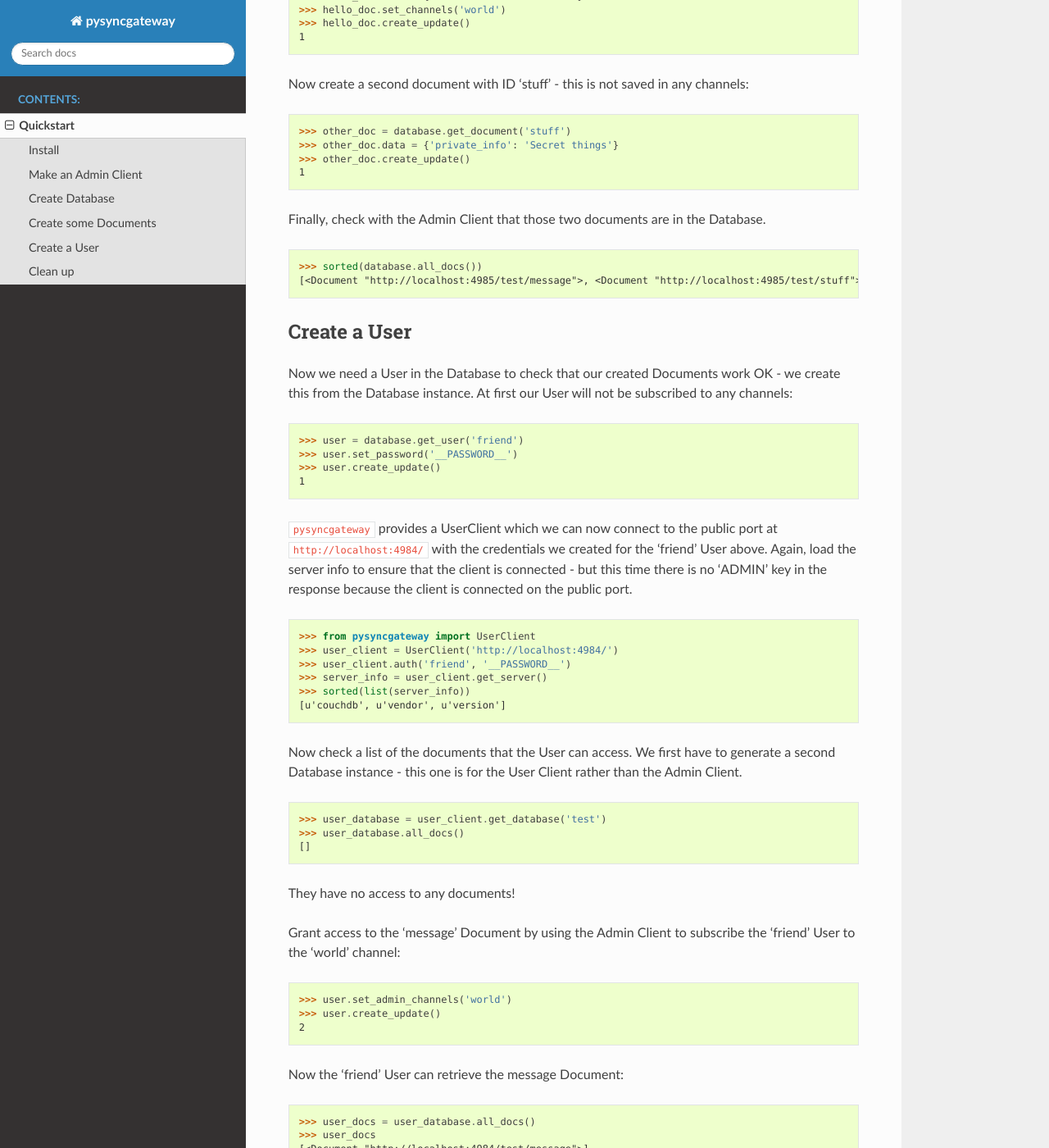
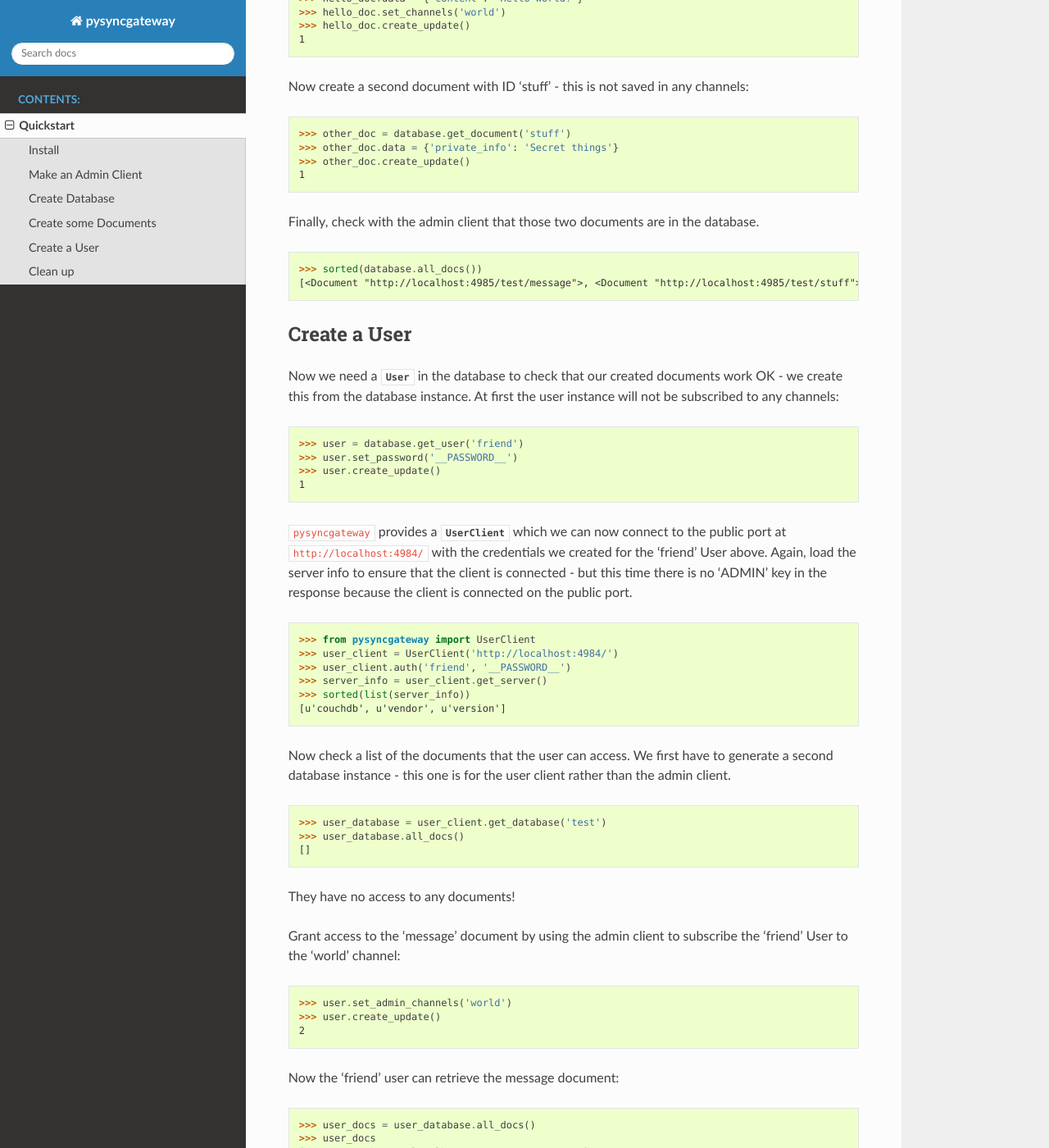
Before and after one commit to constructpm/pysyncgateway, a Sphinx documentation site: the page built from docs/quickstart.rst, in a window 1280 px wide and 1400 px high, scrolled down 1481 px. Shown: the whole window at 82% size. Built offline with Sphinx 7.4.7 and the Read the Docs theme 2.0.0, drawn with Linux system fonts in a browser that asks for light colours; pages that are not in the unit, such as notebooks, are missing from menus; some of the changed text lies outside the part shown.

Commit message:
Clean up doc TOC and cross reference

```diff
--- a/docs/quickstart.rst
+++ b/docs/quickstart.rst
@@ -14,7 +14,8 @@ Make an Admin Client
 --------------------
 
 Assuming that you have a Sync Gateway running with its admin port on
-``http://localhost:4985/``, create an Admin Client to connect:
+``http://localhost:4985/``, create an instance of :class:`AdminClient
+<pysyncgateway.admin_client.AdminClient>` to connect:
 
 .. testsetup::
 
@@ -38,11 +39,10 @@ loading the server info from Sync Gateway:
     >>> server_info['version']
     u'Couchbase Sync Gateway/1.5.1(4;cb9522c)'
 
-
-You can use the Admin Client to load a list of databases currently on the Sync
+You can use the admin client to load a list of databases currently on the Sync
 Gateway (the `default Docker container
 <https://hub.docker.com/r/couchbase/sync-gateway/>`_ is initialised with a
-Database called 'db'):
+database called 'db'):
 
 .. doctest::
     :hide:
@@ -59,7 +59,8 @@ Database called 'db'):
 Create Database
 ---------------
 
-Create a new Database to contain our test User and Document:
+Create a new instance of :class:`Database <pysyncgateway.database.Database>` to
+contain our test user and document:
 
 .. doctest::
 
@@ -67,7 +68,7 @@ Create a new Database to contain our test User and Document:
     >>> database.create()
     True
 
-The new 'test' Database will not contain any Documents or Users:
+The new 'test' database will not contain any documents or users:
 
 .. doctest::
 
@@ -80,9 +81,9 @@ The new 'test' Database will not contain any Documents or Users:
 Create some Documents
 ---------------------
 
-First create a Document with the ID 'message'. This will have the "Hello
-World!" content and be in the 'world' channel (we'll use this to test with our
-User later):
+First create a :class:`Document <pysyncgateway.document.Document>` with the ID
+'message'. This will have the "Hello World!" content and be in the 'world'
+channel (we'll use this to test with our User later):
 
 .. doctest::
 
@@ -102,8 +103,8 @@ channels:
     >>> other_doc.create_update()
     1
 
-Finally, check with the Admin Client that those two documents are in the
-Database.
+Finally, check with the admin client that those two documents are in the
+database.
 
 .. doctest::
 
@@ -114,9 +115,9 @@ Database.
 Create a User
 -------------
 
-Now we need a User in the Database to check that our created Documents work OK
-- we create this from the Database instance. At first our User will not be
-subscribed to any channels:
+Now we need a :class:`User <pysyncgateway.user.User>` in the database to check
+that our created documents work OK - we create this from the database instance.
+At first the user instance will not be subscribed to any channels:
 
 .. doctest::
 
@@ -125,7 +126,8 @@ subscribed to any channels:
     >>> user.create_update()
     1
 
-``pysyncgateway`` provides a UserClient which we can now connect to the public
+``pysyncgateway`` provides a :class:`UserClient
+<pysyncgateway.user_client.UserClient>` which we can now connect to the public
 port at ``http://localhost:4984/`` with the credentials we created for the
 'friend' User above. Again, load the server info to ensure that the client is
 connected - but this time there is no 'ADMIN' key in the response because the
@@ -140,9 +142,9 @@ client is connected on the public port.
     >>> sorted(list(server_info))
     [u'couchdb', u'vendor', u'version']
 
-Now check a list of the documents that the User can access. We first have to
-generate a second Database instance - this one is for the User Client rather
-than the Admin Client.
+Now check a list of the documents that the user can access. We first have to
+generate a second database instance - this one is for the user client rather
+than the admin client.
 
 .. doctest::
 
@@ -152,7 +154,7 @@ than the Admin Client.
 
 They have no access to any documents!
 
-Grant access to the 'message' Document by using the Admin Client to subscribe
+Grant access to the 'message' document by using the admin client to subscribe
 the 'friend' User to the 'world' channel:
 
 .. doctest::
@@ -161,7 +163,7 @@ the 'friend' User to the 'world' channel:
     >>> user.create_update()
     2
 
-Now the 'friend' User can retrieve the message Document:
+Now the 'friend' user can retrieve the message document:
 
 .. doctest::
 
@@ -176,12 +178,13 @@ Now the 'friend' User can retrieve the message Document:
 
 Success!
 
+
 Clean up
 --------
 
-Finally, the Admin Client can be used to remove the 'test' Database. This will
-cascade into the Sync Gateway and remove all Users and Documents in that
-Database:
+Finally, the admin client can be used to remove the 'test' database. This will
+cascade into the Sync Gateway and remove all users and documents in that
+database:
 
 .. doctest::
 
```
Also changed, not shown: docs/index.rst (+1 -8 lines).
